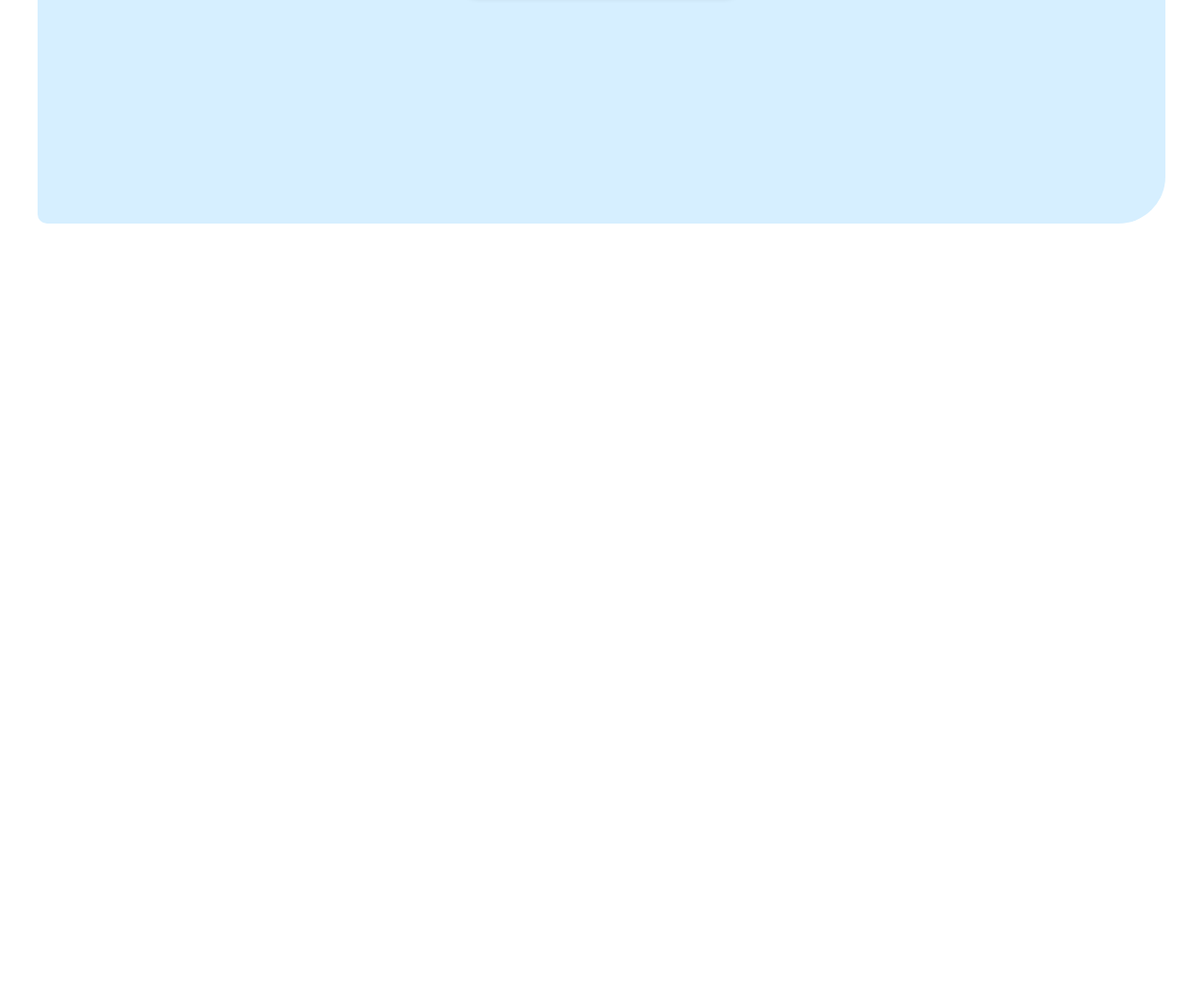
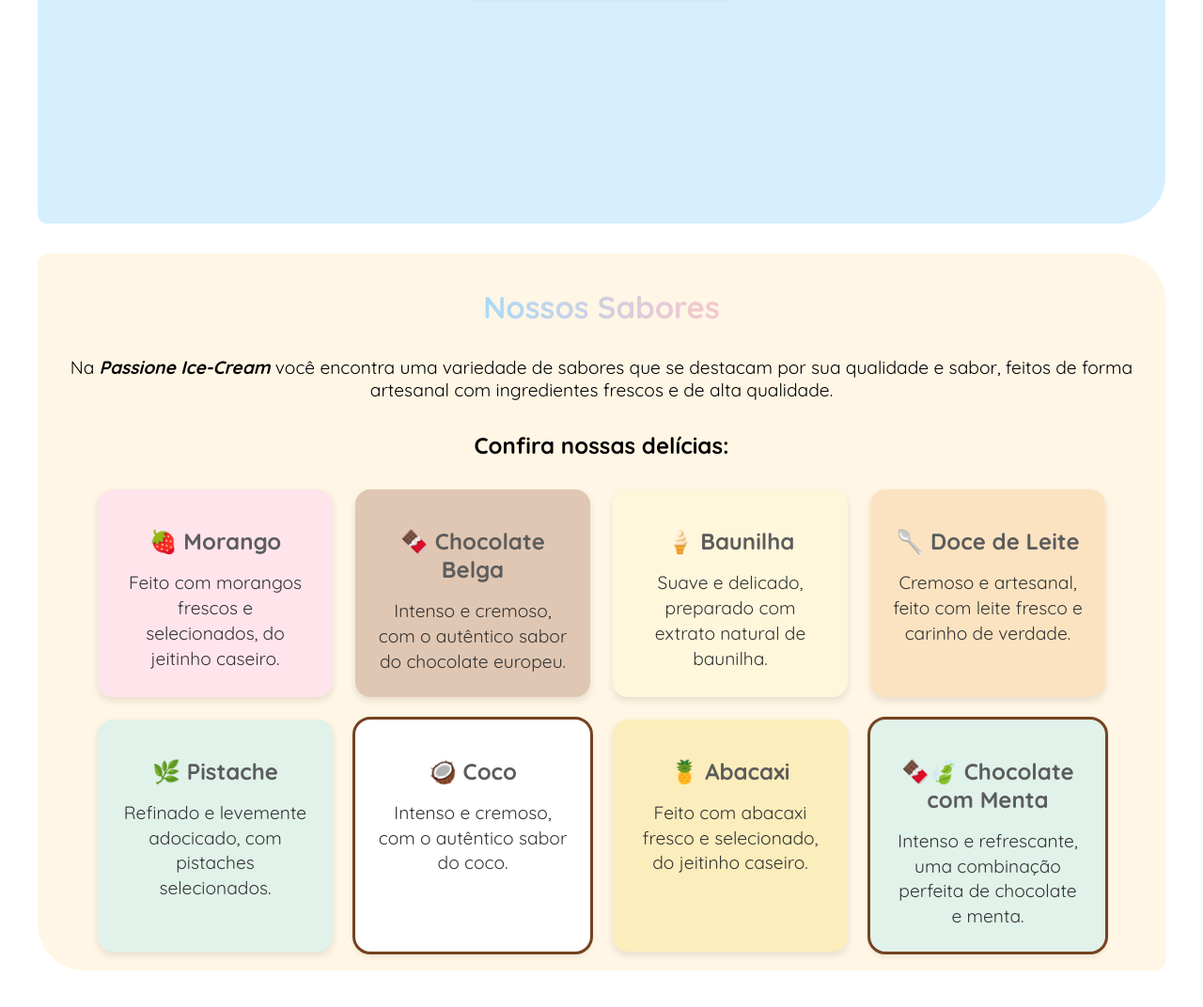
Before and after one commit to christopher-salomao/passione_ice-cream, a plain HTML site: page index.html in a window 1280 px wide. Shown: the part 552-1624 px from the top of the page at 94% size. Before the commit the page ends 800 px from the top, so only its background shows below. Drawn offline with Linux system fonts and the light colour scheme.

Commit message:
sessão de sabores adicionada

```diff
--- a/css/style.css
+++ b/css/style.css
@@ -73,16 +73,17 @@ main {
   width: 100%;
   max-width: 1200px;
   padding-inline: 16px;
+  display: flex;
+  flex-direction: column;
+  align-items: center;
+  justify-content: center;
 }
 
 #hero {
   min-height: calc(100vh - 90px - 20px);
   background-color: #d6efff;
   border-radius: 50px 10px 50px 10px;
-  display: flex;
-  flex-direction: column;
-  align-items: center;
-  justify-content: center;
+
   gap: 32px;
 }
 
@@ -148,6 +149,115 @@ main {
   mix-blend-mode: multiply;
   user-select: none;
   pointer-events: none;
+}
+
+
+#ice-cream {
+  margin-block: 32px;
+  padding: 20px 10px;
+  gap: 16px;
+  background-color: #fff6e5;
+  border-radius: 10px 50px 10px 50px;
+}
+
+#ice-cream h2 {
+  background-image: linear-gradient(to left, #f7c6cb, #aad9f7);
+  background-clip: text;
+  color: transparent;
+  font-size: 2.05rem;
+  text-align: center;
+  margin-block: 16px;
+}
+
+#ice-cream p {
+  font-size: 1.2rem;
+  text-align: center;
+}
+
+#ice-cream h3 {
+  font-size: 1.5rem;
+  text-align: center;
+  margin-block: 16px;
+}
+
+.sabores {
+  padding: 3rem 1rem;
+  text-align: center;
+}
+
+.titulo-sabores {
+  font-size: 2rem;
+  margin-bottom: 2rem;
+  color: #444;
+}
+
+.lista-sabores {
+  display: flex;
+  flex-wrap: wrap;
+  gap: 1.5rem;
+  justify-content: center;
+}
+
+.sabor-card {
+  width: 250px;
+  padding: 1.5rem;
+  border-radius: 1rem;
+  box-shadow: 0 4px 8px rgba(0,0,0,0.1);
+  color: #333;
+  font-family: 'Poppins', sans-serif;
+  transition: transform 0.3s;
+  background: #f9f9f9;
+
+}
+
+.sabor-card:hover {
+  transform: translateY(-5px);
+}
+
+/* Cores por sabor */
+.morango {
+  background: #ffe4ec;
+}
+
+.chocolate {
+  background: #e0c7b3;
+}
+
+.baunilha {
+  background: #fff7dc;
+}
+
+.doce-leite {
+  background: #fbe3c1;
+}
+
+.pistache {
+  background: #e0f2e9;
+}
+
+.coco {
+  background: #ffffff;
+  outline: 3px solid #754321;
+}
+
+.abacaxi {
+  background: #fcedbc;
+}
+
+.cocolate-menta {
+  background: #e0f2e9;
+  outline: 3px solid #754321;
+}
+
+.sabor-card h3 {
+  font-size: 1.4rem;
+  margin-bottom: 0.5rem;
+  color: #5c5c5c;
+}
+
+.sabor-card p {
+  font-size: 0.95rem;
+  line-height: 1.4;
 }
 
 @media screen and (max-width: 768px) {
--- a/index.html
+++ b/index.html
@@ -21,9 +21,24 @@
         <a href="/" class="logo">Passione Ice-Cream</a>
         <button class="hamburger"></button>
         <ul class="nav-list">
-          <li><a href="#hero" onclick="closeMenu()" class="actually-section js-link">Início</a></li>
-          <li><a href="#ice-cream" onclick="closeMenu()" class="js-link">Sabores</a></li>
-          <li><a href="#contacts" onclick="closeMenu()" class="js-link">Contatos</a></li>
+          <li>
+            <a
+              href="#hero"
+              onclick="closeMenu()"
+              class="actually-section js-link"
+              >Início</a
+            >
+          </li>
+          <li>
+            <a href="#ice-cream" onclick="closeMenu()" class="js-link"
+              >Sabores</a
+            >
+          </li>
+          <li>
+            <a href="#location" onclick="closeMenu()" class="js-link"
+              >Localidade</a
+            >
+          </li>
         </ul>
       </nav>
     </header>
@@ -33,9 +48,67 @@
         <div class="cta">
           <div class="mocup"></div>
           <h1>O sabor das boas memórias</h1>
-          <h2>Inspirado em um sonho de mãe, <br> criado com afeto e ingredientes de verdade</h2>
-          <img src="images/hero-bg-image.svg" alt="Passione Ice-Cream">
+          <h2>
+            Inspirado em um sonho de mãe, <br />
+            criado com afeto e ingredientes de verdade
+          </h2>
+          <img src="images/hero-bg-image.svg" alt="Passione Ice-Cream" />
           <a href="#ice-cream" class="btn js-link">Conheça nossos sabores</a>
+        </div>
+      </section>
+
+      <section id="ice-cream" class="container">
+        <h2>Nossos Sabores</h2>
+        <p>
+          Na <strong><em>Passione Ice-Cream</em></strong> você encontra uma
+          variedade de sabores que se destacam por sua qualidade e sabor, feitos
+          de forma artesanal com ingredientes frescos e de alta qualidade.
+        </p>
+
+        <h3>Confira nossas delícias:</h3>
+
+        <div class="lista-sabores">
+          <div class="sabor-card morango">
+            <h3>🍓 Morango</h3>
+            <p>
+              Feito com morangos frescos e selecionados, do jeitinho caseiro.
+            </p>
+          </div>
+          <div class="sabor-card chocolate">
+            <h3>🍫 Chocolate Belga</h3>
+            <p>
+              Intenso e cremoso, com o autêntico sabor do chocolate europeu.
+            </p>
+          </div>
+          <div class="sabor-card baunilha">
+            <h3>🍦 Baunilha</h3>
+            <p>Suave e delicado, preparado com extrato natural de baunilha.</p>
+          </div>
+          <div class="sabor-card doce-leite">
+            <h3>🥄 Doce de Leite</h3>
+            <p>
+              Cremoso e artesanal, feito com leite fresco e carinho de verdade.
+            </p>
+          </div>
+          <div class="sabor-card pistache">
+            <h3>🌿 Pistache</h3>
+            <p>Refinado e levemente adocicado, com pistaches selecionados.</p>
+          </div>
+          <div class="sabor-card coco">
+            <h3>🥥 Coco</h3>
+            <p>Intenso e cremoso, com o autêntico sabor do coco.</p>
+          </div>
+          <div class="sabor-card abacaxi">
+            <h3>🍍 Abacaxi</h3>
+            <p>Feito com abacaxi fresco e selecionado, do jeitinho caseiro.</p>
+          </div>
+          <div class="sabor-card cocolate-menta">
+            <h3>🍫🍃 Chocolate com Menta</h3>
+            <p>
+              Intenso e refrescante, uma combinação perfeita de chocolate e
+              menta.
+            </p>
+          </div>
         </div>
       </section>
     </main>
```
